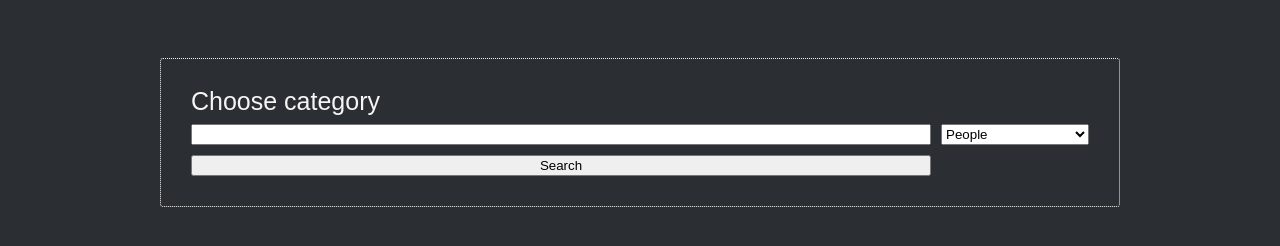
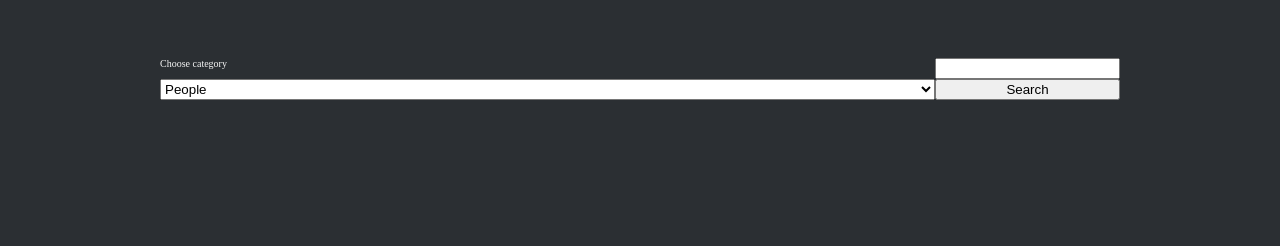
Before and after one commit to KP1976/Star-Wars-API, a website built with webpack: page index.html in a window 1280 px wide. Shown: the part 152-398 px from the top of the page. Built offline with nearby package versions, Linux system fonts and the light colour scheme.

Commit message:
Revert "Add form__label styles + fix form styles"
This reverts commit 111338e58809f8d2de070fa12e17ec43817c7b7a.

```diff
--- a/src/scss/style.scss
+++ b/src/scss/style.scss
@@ -39,20 +39,9 @@ body {
 }
 
 .form {
-	border: 1px dotted var(--font-color);
-	border-radius: 0.3rem;
 	display: grid;
 	grid-template-columns: 5fr 1fr;
 	grid-template-rows: repeat(3, auto);
-	grid-gap: 1rem;
 	margin-top: 8rem;
-	padding: 3rem;
 	width: 80%;
 }
-
-.form__label {
-	font-family: Arial;
-	font-size: 2.5rem;
-	grid-column: 1 / -1;
-	line-height: 1;
-}
```
